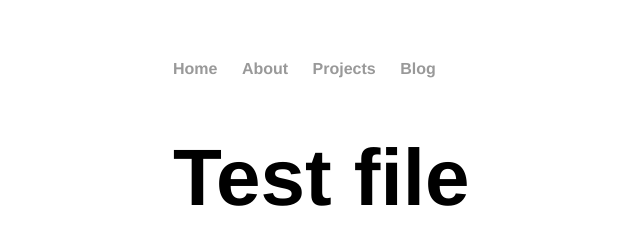
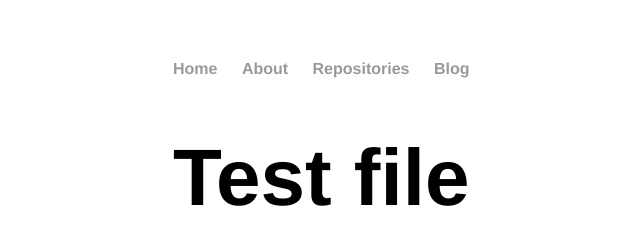
Before and after one commit to petermr/petermr.github.io, a Jekyll site: the page built from test.md, in a window 1280 px wide. Shown: the top 252 px of the page, without its empty margins (19-659 px from the left). Built offline with Jekyll 4.4.1, drawn with Linux system fonts in a browser that asks for light colours; our own code applies the rules of GitHub Pages for plain Markdown files.

Commit message:
Update default.html

```diff
--- a/_layouts/default.html
+++ b/_layouts/default.html
@@ -9,8 +9,8 @@
 			<nav>
 	    		<ul>
 	        		<li><a href="/">Home</a></li>
-		        	<li><a href="/about">About</a></li>
-	        		<li><a href="/projects/README">Projects</a></li>
+		        	<li><a href="/about/README.md">About</a></li>
+	        		<li><a href="/repos/README.md">Repositories</a></li>
 	        		<li><a href="/blog">Blog</a></li>
 	    		</ul>
 			</nav>
```
